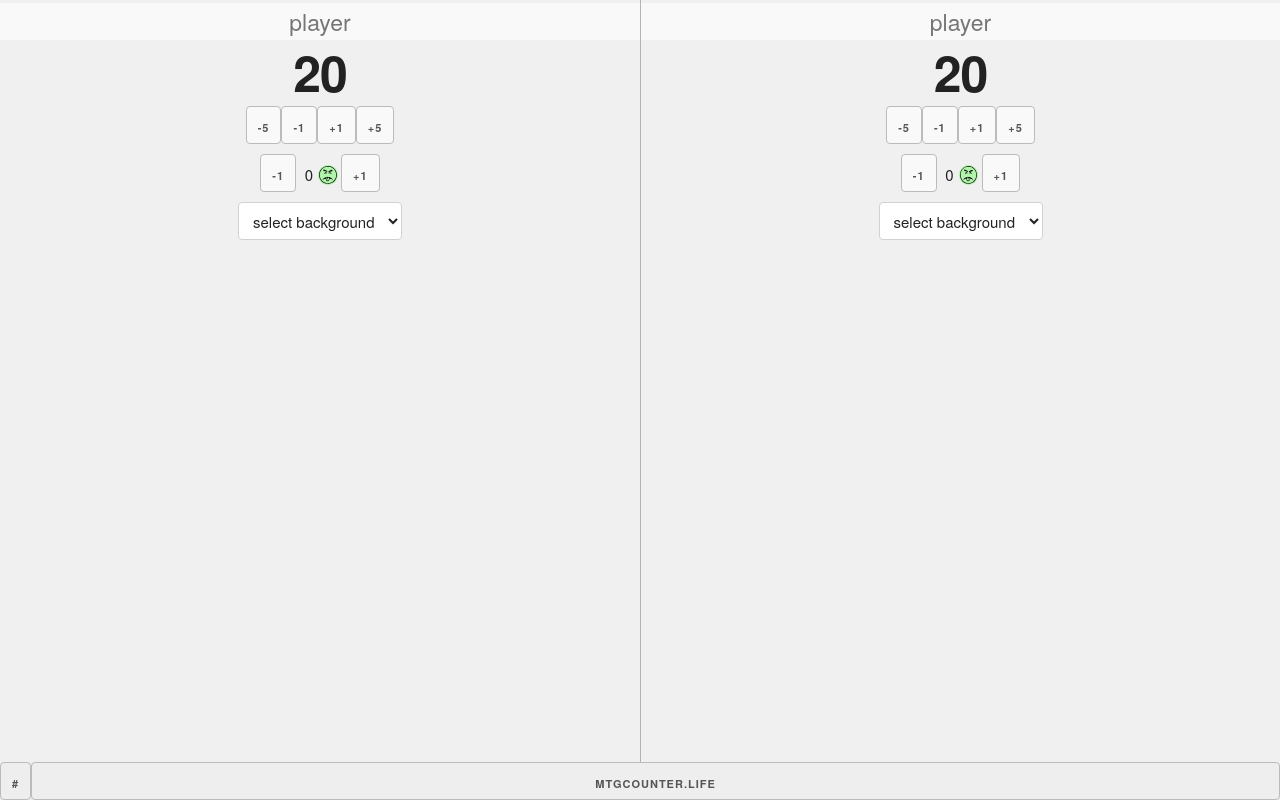
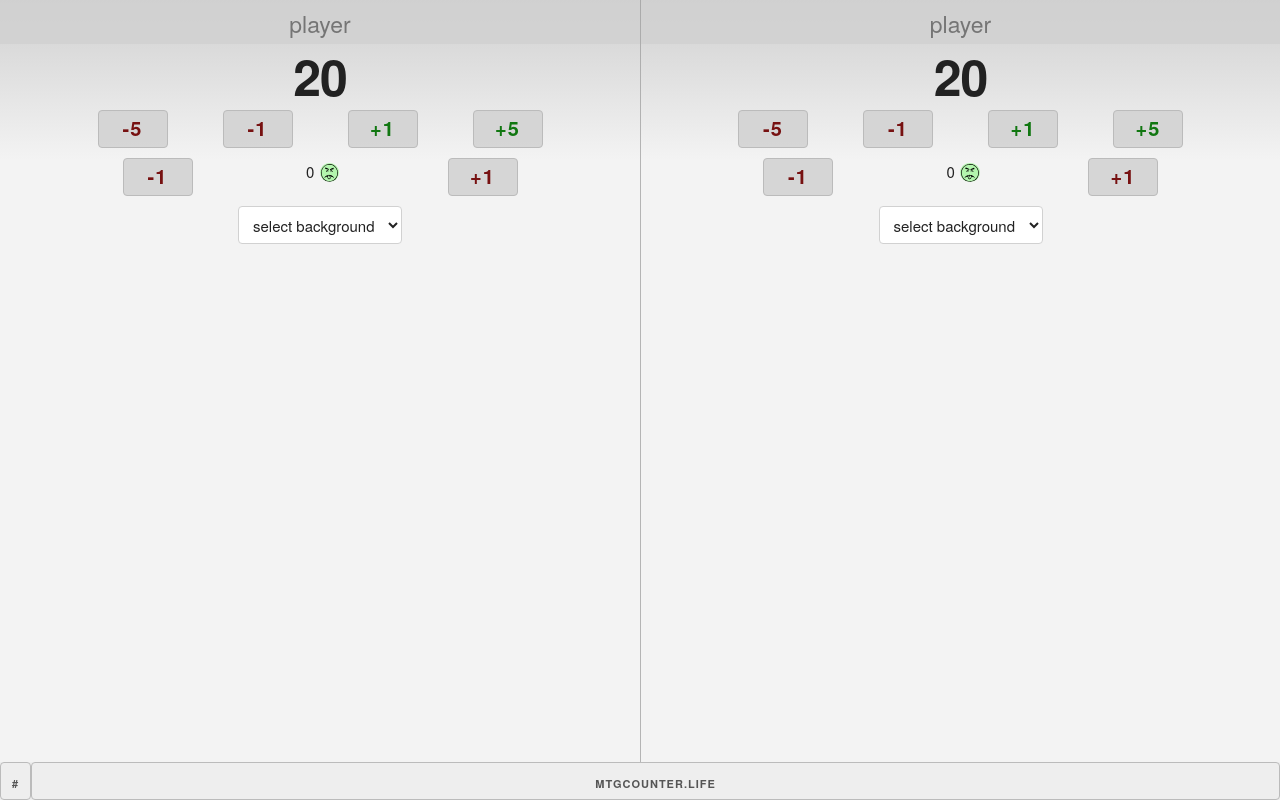
Before and after one commit to freemtgcounter/mtg-life, a React app: page / in a window 1280 px wide. Built offline with nearby package versions, Linux system fonts and the light colour scheme.

Commit message:
backgrounds

```diff
--- a/src/stylesheets/base/_layout.scss
+++ b/src/stylesheets/base/_layout.scss
@@ -14,6 +14,7 @@ body {
 
 button {
   padding: .2em 1em;
+  z-index: 100;
 }
 
 .App {
@@ -28,6 +29,7 @@ button {
 }
 
 .app-controls {
+  z-index: 100;
   position: fixed;
   width: 100%;
   left: 0;
--- a/src/stylesheets/components/_background_selector.scss
+++ b/src/stylesheets/components/_background_selector.scss
@@ -1,9 +1,15 @@
-.neutral {background-color: transparent;}
+.neutral {background: linear-gradient(to bottom, #d0d0d0 0%, #f3f3f3 20%);}
 
+//.black
 .black {
-  background: black;
-  h1,p {color: #eee;}
-  .poison {background-color: green;}
+  background: linear-gradient(to bottom, black 0%, #333339 70%), url('../images/pic-swamp.png');
+  background-size: cover;
+  background-blend-mode: hard-light;
+  input {background: #444; z-index: 100; mix-blend-mode: luminosity;}
+
+  .poison_count, h1,p {color: #eee;}
+  .poison {background-color: greenyellow; }
+  .mana.large { display: block; background-position: 66.6% 33.3%; opacity: .14; z-index: 1; mix-blend-mode: exclusion;}
 }
 .blue { background: linear-gradient(to bottom, #89beff 0%, #005fa8 100%);}
 .green { background: linear-gradient(to bottom, #c9de96 0%, #8ab66b 44%, #398235 100%);}
--- a/src/stylesheets/components/_player.scss
+++ b/src/stylesheets/components/_player.scss
@@ -1,5 +1,5 @@
 
-$transparent_background: rgba(255,255,255,.6);
+$transparent_background: rgba(210,210,210,.85);
 
 #players {
   display: flex;
@@ -13,12 +13,12 @@ $transparent_background: rgba(255,255,255,.6);
   grid-template-rows: auto 1fr;
   height: 100vh;
   padding-top: .3rem;
+  min-width: 20rem;
 
   .player + & {
     border-left: solid 1px rgba(155,155,155,.7);
   }
 
-  min-width: 18rem;
   .pcount-1 & {width: 100vw;}
   .pcount-2 & {width: 50vw;}
 
@@ -37,6 +37,7 @@ $transparent_background: rgba(255,255,255,.6);
   }
 
   .background-pane {
+    position: relative;
     padding-top: .5rem;
     border: dotted 1px #ccc;
   }
@@ -46,14 +47,36 @@ $transparent_background: rgba(255,255,255,.6);
   }
 
   button {
+    font-size: 1.6rem;
+    line-height: 1;
     background: $transparent_background;
+    padding: .1rem 1.4rem .25rem;
+  }
+
+  .life_buttons {
+    display: flex;
+    max-width: 50rem;
+    margin: 0 auto;
+    justify-content: space-around;
+    button {
+      font-size: 2rem;
+      width: 23%;
+      max-width: 7rem;
+      font-weight: bold;
+      color: #171;
+      &:nth-of-type(1),
+      &:nth-of-type(2) {
+        color: #711;
+      }
+    }
   }
 
   input {
     width: 100%;
+    z-index: 100;
     text-align: center;
     font-size: 2.3rem;
-    padding: .1rem;
+    padding: .3rem;
     margin: 0 0 .2rem;
     justify-content: space-between;
     background: $transparent_background;
--- a/src/stylesheets/main.css
+++ b/src/stylesheets/main.css
@@ -17,7 +17,8 @@ body {
   box-sizing: border-box; }
 
 button {
-  padding: .2em 1em; }
+  padding: .2em 1em;
+  z-index: 100; }
 
 .App {
   display: grid;
@@ -29,6 +30,7 @@ button {
   position: relative; }
 
 .app-controls {
+  z-index: 100;
   position: fixed;
   width: 100%;
   left: 0;
@@ -53,7 +55,7 @@ header {
   grid-template-rows: auto 1fr;
   height: 100vh;
   padding-top: .3rem;
-  min-width: 18rem; }
+  min-width: 20rem; }
   .player + .player {
     border-left: solid 1px rgba(155, 155, 155, 0.7); }
   .pcount-1 .player {
@@ -70,21 +72,39 @@ header {
       font-size: 1.3rem;
       margin-bottom: .3rem; }
   .player .background-pane {
+    position: relative;
     padding-top: .5rem;
     border: dotted 1px #ccc; }
   @media (min-width: 500px) {
     .player {
       margin-right: 0; } }
   .player button {
-    background: rgba(255, 255, 255, 0.6); }
+    font-size: 1.6rem;
+    line-height: 1;
+    background: rgba(210, 210, 210, 0.85);
+    padding: .1rem 1.4rem .25rem; }
+  .player .life_buttons {
+    display: flex;
+    max-width: 50rem;
+    margin: 0 auto;
+    justify-content: space-around; }
+    .player .life_buttons button {
+      font-size: 2rem;
+      width: 23%;
+      max-width: 7rem;
+      font-weight: bold;
+      color: #171; }
+      .player .life_buttons button:nth-of-type(1), .player .life_buttons button:nth-of-type(2) {
+        color: #711; }
   .player input {
     width: 100%;
+    z-index: 100;
     text-align: center;
     font-size: 2.3rem;
-    padding: .1rem;
+    padding: .3rem;
     margin: 0 0 .2rem;
     justify-content: space-between;
-    background: rgba(255, 255, 255, 0.6);
+    background: rgba(210, 210, 210, 0.85);
     border: solid 1px transparent; }
     .player input:focus {
       border: dotted 1px grey; }
@@ -99,14 +119,26 @@ header {
     top: .3em; }
 
 .neutral {
-  background-color: transparent; }
+  background: linear-gradient(to bottom, #d0d0d0 0%, #f3f3f3 20%); }
 
 .black {
-  background: black; }
-  .black h1, .black p {
+  background: linear-gradient(to bottom, black 0%, #333339 70%), url("../images/pic-swamp.png");
+  background-size: cover;
+  background-blend-mode: hard-light; }
+  .black input {
+    background: #444;
+    z-index: 100;
+    mix-blend-mode: luminosity; }
+  .black .poison_count, .black h1, .black p {
     color: #eee; }
   .black .poison {
-    background-color: green; }
+    background-color: greenyellow; }
+  .black .mana.large {
+    display: block;
+    background-position: 66.6% 33.3%;
+    opacity: .14;
+    z-index: 1;
+    mix-blend-mode: exclusion; }
 
 .blue {
   background: linear-gradient(to bottom, #89beff 0%, #005fa8 100%); }
```
Also changed, not shown: src/stylesheets/vendor/mana.css.
